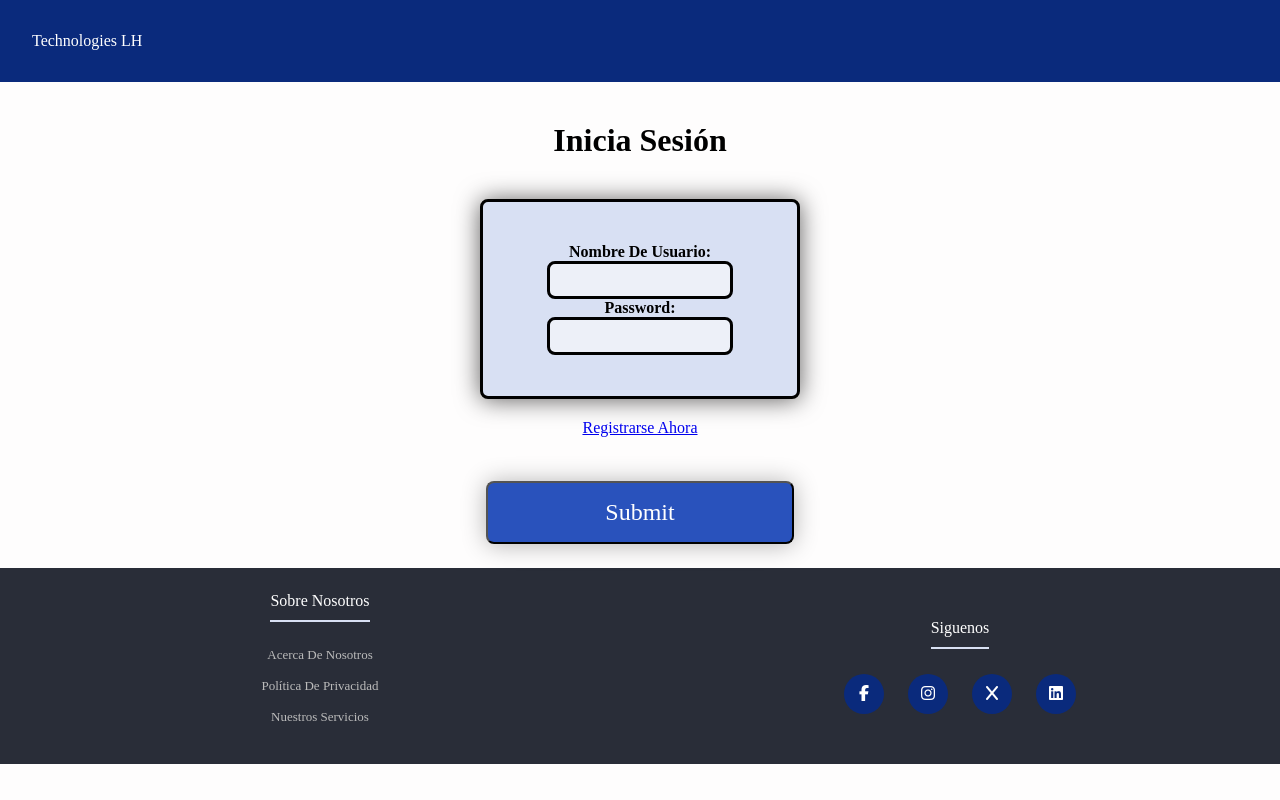
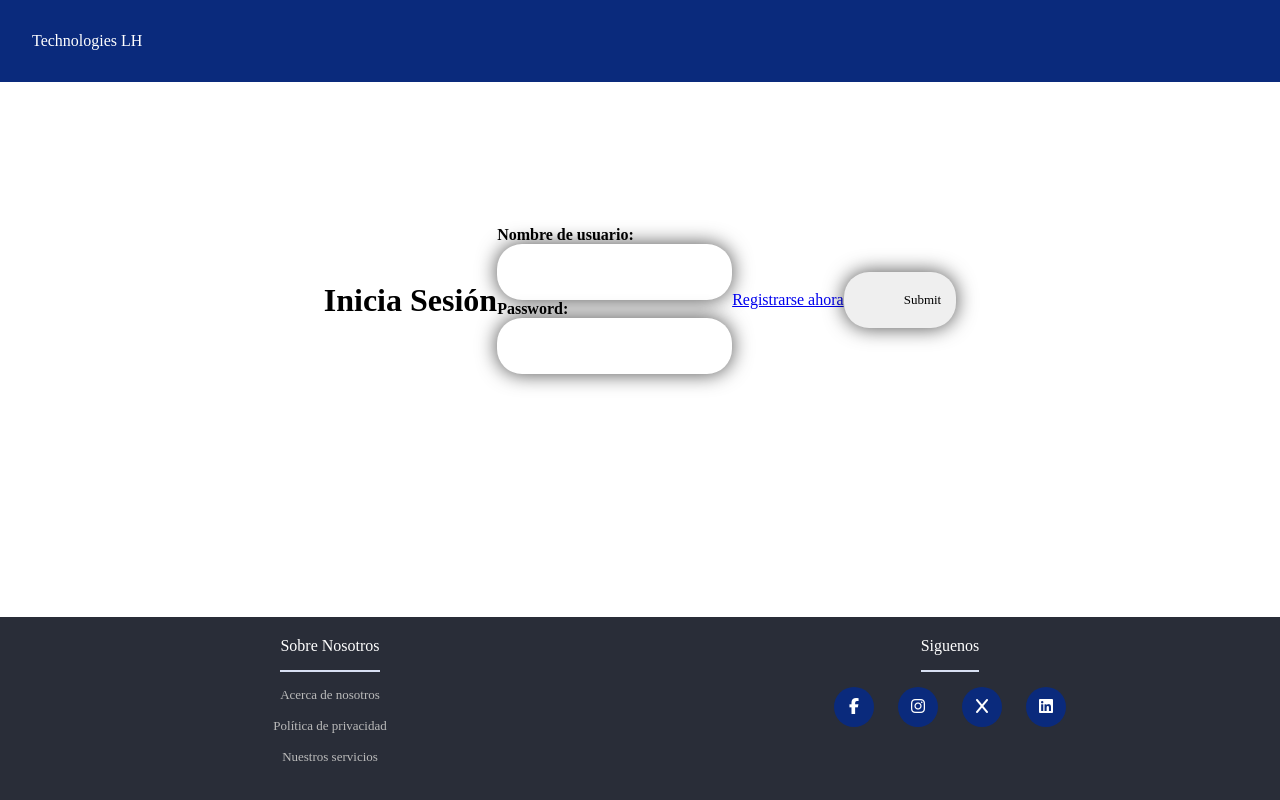
Before and after one commit to Xiuh185/Dspiproyecto, a PHP site: page / in a window 1280 px wide. Run offline with PHP 8.4, Linux system fonts and the light colour scheme; some web fonts are replaced.

Commit message:
Update index.css

```diff
--- a/index.css
+++ b/index.css
@@ -8,7 +8,7 @@
     font-family: 'Koh Santepheapl';
     src: url(/Resources/KohSantepheap-Light.ttf);
     font-weight: 300;
-    font-style: lighter;
+    font-style: light;
 }
 @font-face{
     font-family: 'Koh Santepheap';
@@ -17,120 +17,174 @@
     font-style: normal;
 }
 body{
-    background-color: #FEFDFD;
+    box-sizing: border-box;
     font-family: 'Koh Santepheap';
-    text-transform: capitalize;
-    margin: auto;
-    width: auto;
-    height: auto;
+    display: flex;
+    justify-content: center;
+    align-items: center;
+    min-height: 75vh;
 }
-.h1a{
-    padding: 2.5rem;
+form{
+    box-shadow: 0 0 20px rgba(0, 0, 0, 0.2);
+    padding: 50px 35px;
+    border-radius: 25px;
+    display: flex;
+    flex-direction: column;
     text-align: center;
-    font-style: bold;
-    font-size:xx-large;
+    width: 380px;
+}
+.form h2{
+    color: black;
     margin: auto;
 }
-.cajatexto{
-    font-family: 'Koh Santepheap';
-    background: #edf0f8;
-    box-sizing: auto;
-    size: 40rem;
-    padding: 0.5rem;
-    border: 0.2rem;
-    border-radius: 0.5rem;
-    border-color: black;
-    border-style: solid;
+.form p{
+    font-size: medium;
+    color: #0A2A7C;
+    margin-bottom: 35px;
+}
+
+.input-wrapper{
+    position: relative;
+    width: 305px;
+    margin-bottom: 35px;
+}
+input{
+    font-family: 'Koh Santepheapl';
+    color: black;
+    padding: 20px 15px 20px 60px;
+    width: 100%;
+    border-radius: 25px;
+    border: 0;
+    box-shadow: 0 0 20px rgba(0, 0, 0, 0.7);
+    outline: none;
+    font-size: small;
+}
+
+.input::placeholder{
+    font-family: 'Koh Santepheapl';
+    color: #0A2A7C;
+}
+
+.input-icon{
+    position: absolute;
+    width: 30px;
+    height: 30px;
+    left: 20px;
+    top: 50%;
+    transform: translateY(-55%);
+}
+.btn{
+        font-family: 'Koh SantepheapB';
+        color: white;
+        padding: 20px;
+        background: linear-gradient(
+        90deg,
+        rgba(94, 143, 146,1) 25%,
+        rgb(12, 16, 77) 100%);
+        box-shadow: 0 0 20px rgba(0, 0, 0, 0.7);
+        font-size: large;
+        cursor: pointer;
+}
+.btn::hover{
+    background: #BBBBBB;
+}
+.success{
+    position: absolute;
+    align-content: center;
+    align-items: center;
+    top: 65%;
+    left: 20%;
+    bottom: 25%;
+    width: 60%;
+    height: 5%;
     margin: auto;
+    padding: 0;
+    bottom: 20%;
+    color: white;
+    background-color: rgb(74, 114, 84);
+    font-size: small;
 }
-.cajapassword{
-    font-family: 'Koh Santepheap';
-    background: #edf0f8;
-    box-sizing: auto;
-    size: 40rem;
-    padding: 0.5rem;
-    border: 0.2rem;
-    border-radius: 0.5rem;
-    border-color: black;
-    border-style: solid;
+.error{
+    position: absolute;
+    align-content: center;
+    align-items: center;
+    top: 65%;
+    left: 20%;
+    bottom: 25%;
+    width: 60%;
+    height: 5%;
     margin: auto;
+    padding: 0;
+    bottom: 20%;
+    color: white;
+    background-color: red;
+    font-size: small;
 }
-.boton-div{
-    padding: 1.5rem;
-}
-.boton{
-    font-family: 'Koh SantepheapB';
-    font-size: x-large;
-    background-color: #2952BC;
-    color: white;
-    border-radius: 0.5rem;
-    width: 25%;
-    height: auto;
-    padding: 1rem;
-    margin: auto;
-    box-shadow: 0px 1px 25px rgba(0, 0, 0, 0.3);
-
-}
-div{
-    text-align: center;
-    margin: auto;
-}
-.cuerpoprincipal{
-    background: #d8e0f3;
-    width: 20rem;
-    height: 12.5rem;
-    align-content: center;
-    margin: auto;
-    border: 0.2rem;
-    border-radius: 0.5rem;
-    border-color: black;
-    border-style: solid;
-    box-shadow: 0px 1px 25px rgba(3, 3, 3, 0.623);
-    padding: 2.0rem auto;
-}
-.barradetareas{
-    background:  #0A2A7C;
-    font-family: 'Koh Santepheapl';
-    text-align: left;
-    color: white;
-    padding: 2rem;
-    width: 100%;
-    height: 15%;
+@media(max-width:991px){
+    body{
+        padding: 10px;
+    }
+    form{
+        padding: 20px;
+        width: 100%;
+    }
+    .input-wrapper{
+        position: relative;
+        width: 88%;
+        margin-bottom: 35px;
+    }
+    input{
+        padding: 20px 0px 20px 60px;
+    }
+    .input-icon{
+        height: 20px;
+        width: 20px;
+    }
 }
 *{
+    box-sizing: border-box;
+    list-style: none;
     margin: 0;
     padding: 0;
-    box-sizing: border-box;
-    list-style: none;
 }
 .container{
     max-width: 100%;
     margin: 0 auto;
 }
 .footer{
+    width: 100%;
     background-color: #292d38;
-    padding: 1.5rem 0;
+    height: auto;
+    align-items: center;
+    text-align: center;
+    margin: 0;
+    position: absolute;
+    padding: 20px;
+    bottom: 0;
 }
 .footer-row{
     display: flex;
     flex-wrap: wrap;
+    align-content: center;
+    text-align: center;
 }
 .footer-links{
-    width: 25%;
-    padding: 0 15px;
+    width: 50%;
+    padding: 0;
 }
 .footer-links h4{
-    font-size: medium;
     color: #FFFFFF;
-    margin-bottom: 25px;
+    margin-bottom: 15px;
     font-weight: 500;
     border-bottom: 2px solid #d8e0f3;
-    padding-bottom: 10px;
+    padding-bottom: 15px;
     display: inline-block;
 }
 .footer-links ul li a{
     font-size: small;
     text-decoration: none;
+    align-items: center;
+    text-align: center;
     color: #BBBBBB;
     display: block;
     margin-bottom: 15px;
@@ -147,6 +201,7 @@ div{
     background-color: #0A2A7C;
     margin: 0 10px 0 10px;
     text-align: center;
+    align-items: center;
     line-height: 40px;
     border-radius: 50%;
     color: white;
@@ -155,7 +210,16 @@ div{
 .social-link a:hover{
     background-color: #2952BC;
 }
-.divesp{
-    padding: 1.25rem;
-    margin: auto;
+
+.barradetareas{
+    background:  #0A2A7C;
+    font-family: 'Koh Santepheapl';
+    font-size: medium;
+    text-align: left;
+    color: white;
+    padding: 2em;
+    width: 100%;
+    height: auto;
+    position: absolute;
+    top: 0;
 }
```
